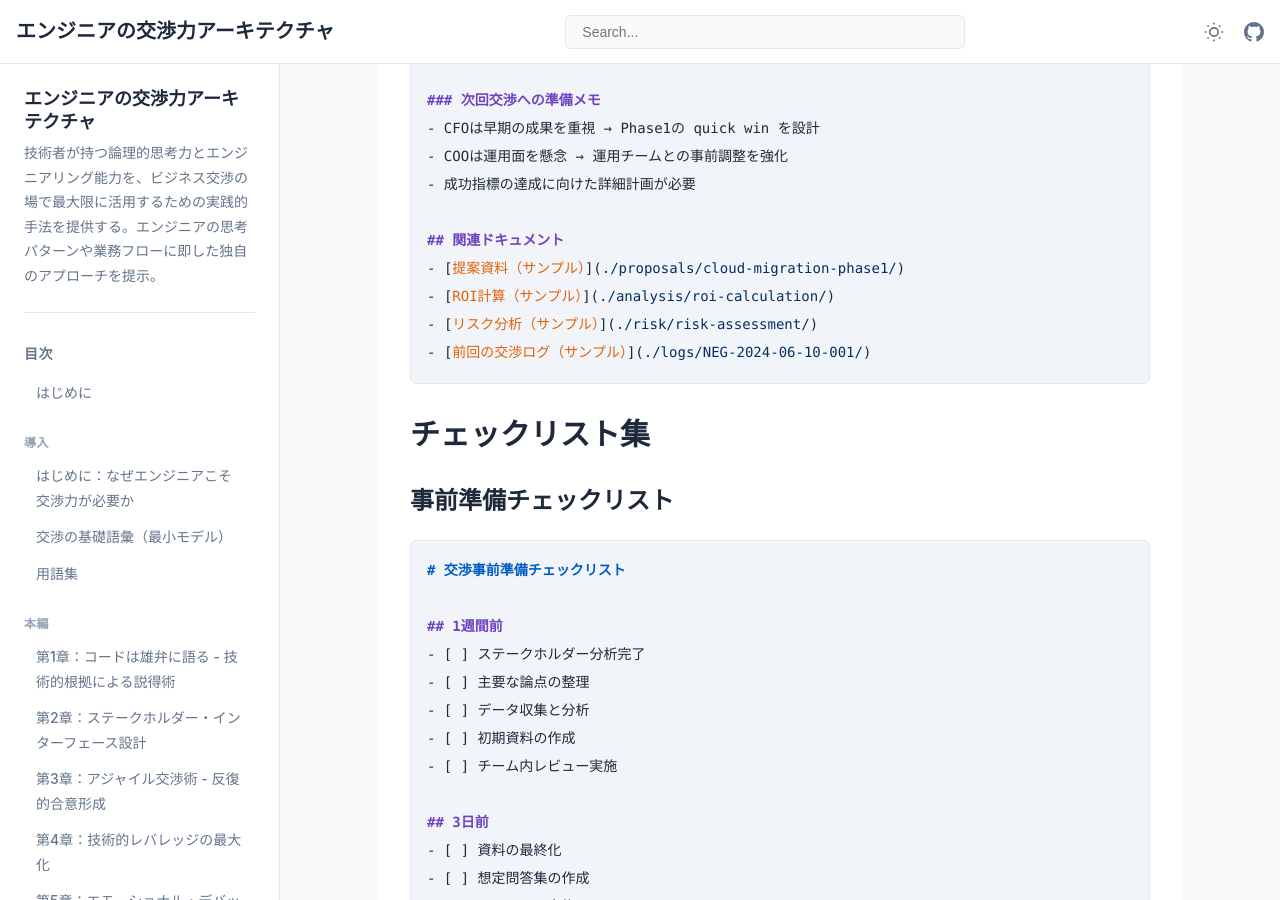
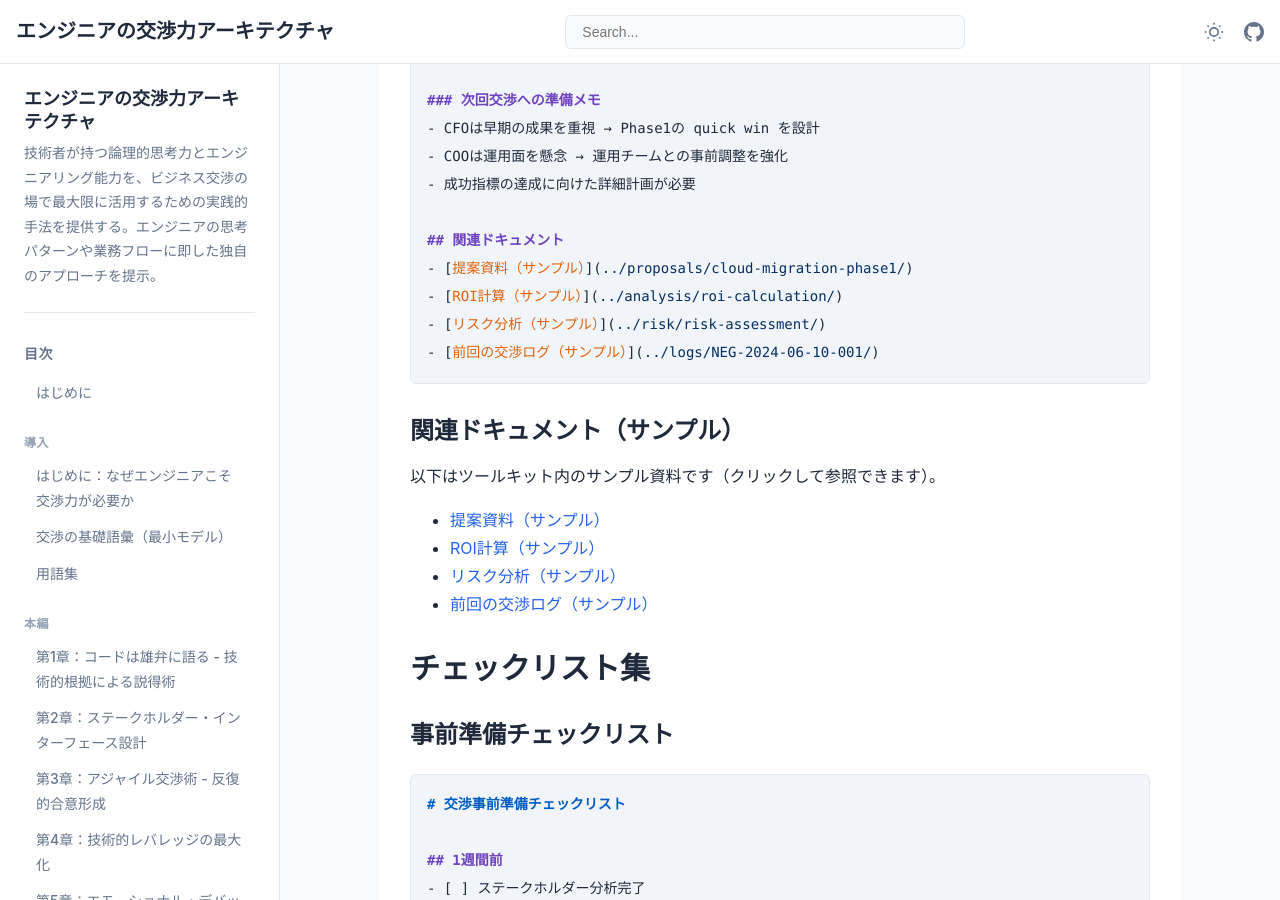
Before and after one commit to itdojp/negotiation-for-engineers-book, a Jekyll site: the page built from docs/appendices/toolkit.md, in a window 1280 px wide and 900 px high, scrolled down 7528 px. Built offline with Jekyll 4.4.1, drawn with Linux system fonts in a browser that asks for light colours.

Commit message:
docs: add clickable sample links

`````diff
--- a/docs/appendices/toolkit.md
+++ b/docs/appendices/toolkit.md
@@ -274,11 +274,20 @@ COO: 😐 → 😊 中立から支持へ
 - 成功指標の達成に向けた詳細計画が必要
 
 ## 関連ドキュメント
-- [提案資料（サンプル）](./proposals/cloud-migration-phase1/)
-- [ROI計算（サンプル）](./analysis/roi-calculation/)
-- [リスク分析（サンプル）](./risk/risk-assessment/)
-- [前回の交渉ログ（サンプル）](./logs/NEG-2024-06-10-001/)
+- [提案資料（サンプル）](../proposals/cloud-migration-phase1/)
+- [ROI計算（サンプル）](../analysis/roi-calculation/)
+- [リスク分析（サンプル）](../risk/risk-assessment/)
+- [前回の交渉ログ（サンプル）](../logs/NEG-2024-06-10-001/)
 ````
+
+### 関連ドキュメント（サンプル）
+
+以下はツールキット内のサンプル資料です（クリックして参照できます）。
+
+- [提案資料（サンプル）](../proposals/cloud-migration-phase1/)
+- [ROI計算（サンプル）](../analysis/roi-calculation/)
+- [リスク分析（サンプル）](../risk/risk-assessment/)
+- [前回の交渉ログ（サンプル）](../logs/NEG-2024-06-10-001/)
 
 ## チェックリスト集
 
`````
